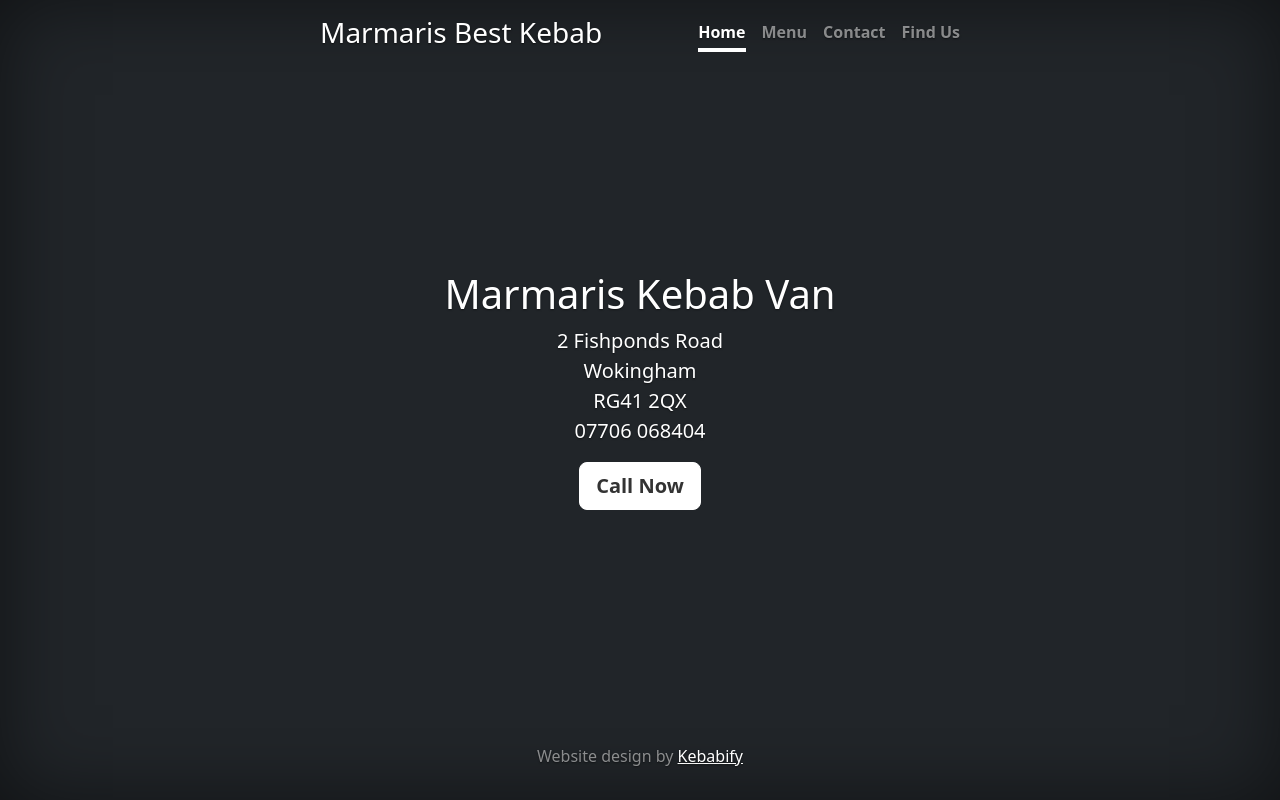
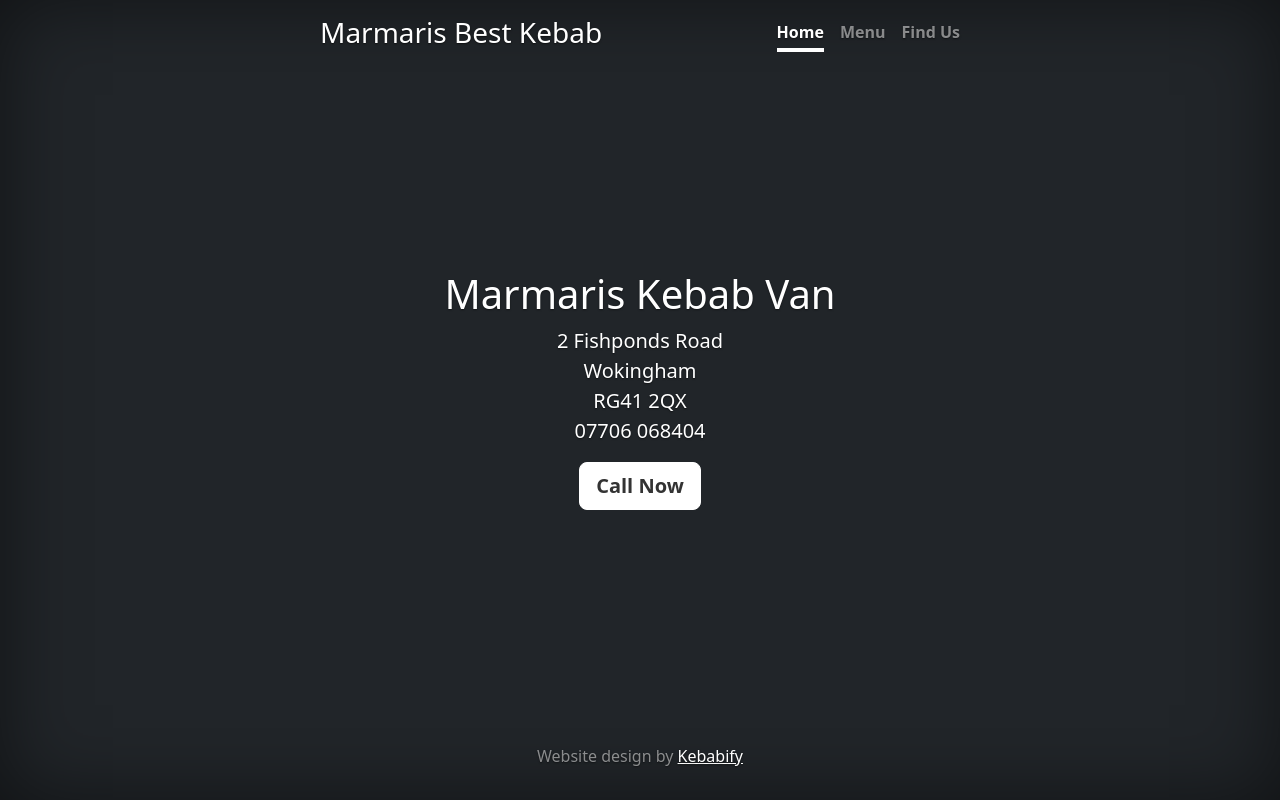
Before and after one commit to wilksg/Marmaris-Kebab-Design, a plain HTML site: page index.html in a window 1280 px wide. Drawn offline with nearby package versions, Linux system fonts and the light colour scheme.

Commit message:
Update index.html

```diff
--- a/index.html
+++ b/index.html
@@ -44,7 +44,6 @@
       <nav class="nav nav-masthead justify-content-center float-md-end">
         <a class="nav-link active" aria-current="page" href="#">Home</a>
         <a class="nav-link" href="MarmarisMenu.pdf">Menu</a>
-        <a class="nav-link" href="#">Contact</a>
         <a class="nav-link" href="https://goo.gl/maps/N3xk9diwfPaMyfx68">Find Us</a>
       </nav>
     </div>
```
